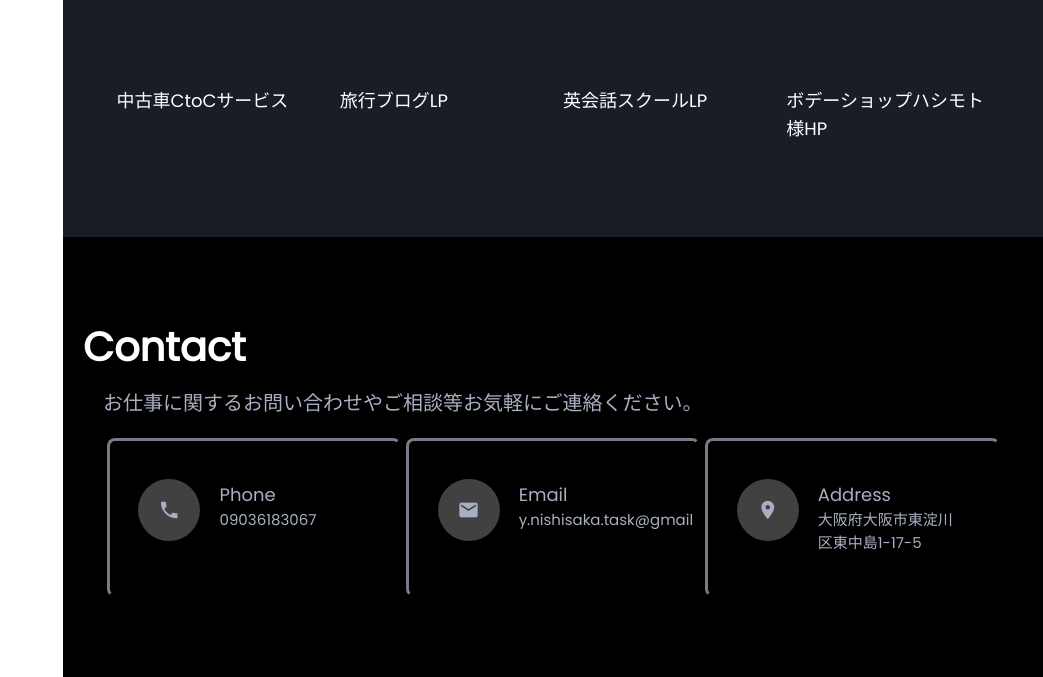
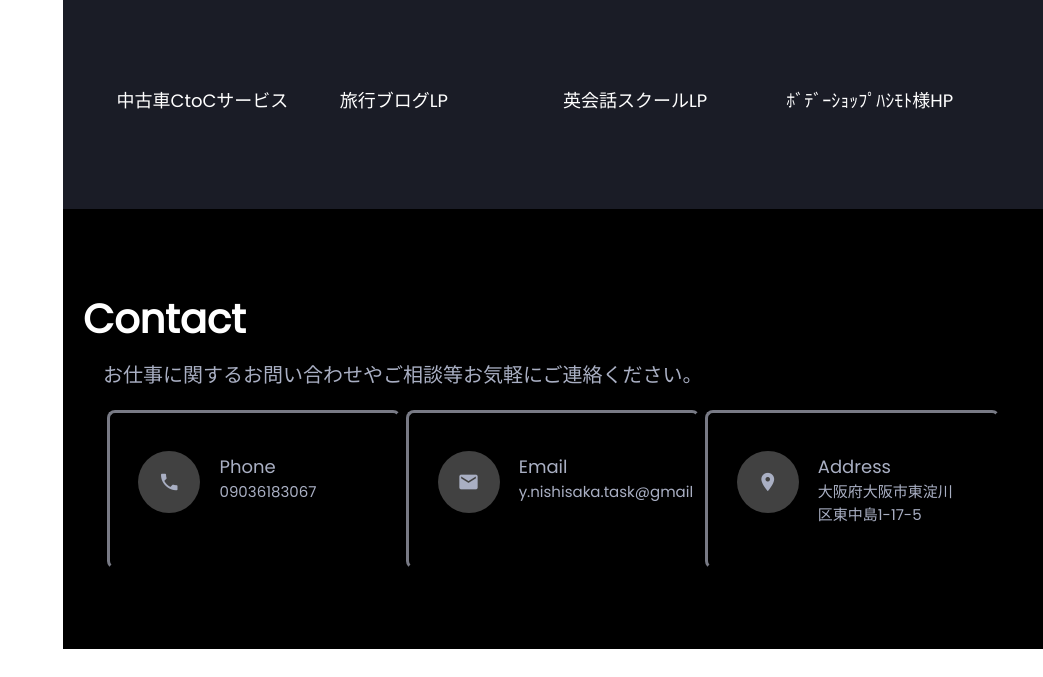
Before and after one commit to mobsell/portfolio, a plain HTML site: page index.html in a window 1280 px wide. Shown: the part 4295-4972 px from the top of the page, without its empty margins (237-1280 px from the left). After the commit the page ends 4944 px from the top, so only its background shows below. Drawn offline with nearby package versions, Linux system fonts and the light colour scheme; some packages are replaced by stand-ins of ours.

Commit message:
Update index.html

```diff
--- a/index.html
+++ b/index.html
@@ -243,7 +243,7 @@
                   <div class="scroll-pic">
                     <img class="portfolio-pic" src="img/portfolio4.png" alt="ポートフォリオ1">
                   </div>
-                  <h4 class="content-title">ボデーショップハシモト様HP</h4>
+                  <h4 class="content-title">ﾎﾞﾃﾞｰｼｮｯﾌﾟﾊｼﾓﾄ様HP</h4>
                   <p class="content-detail"></p>
                 </a>
               </li>
```
